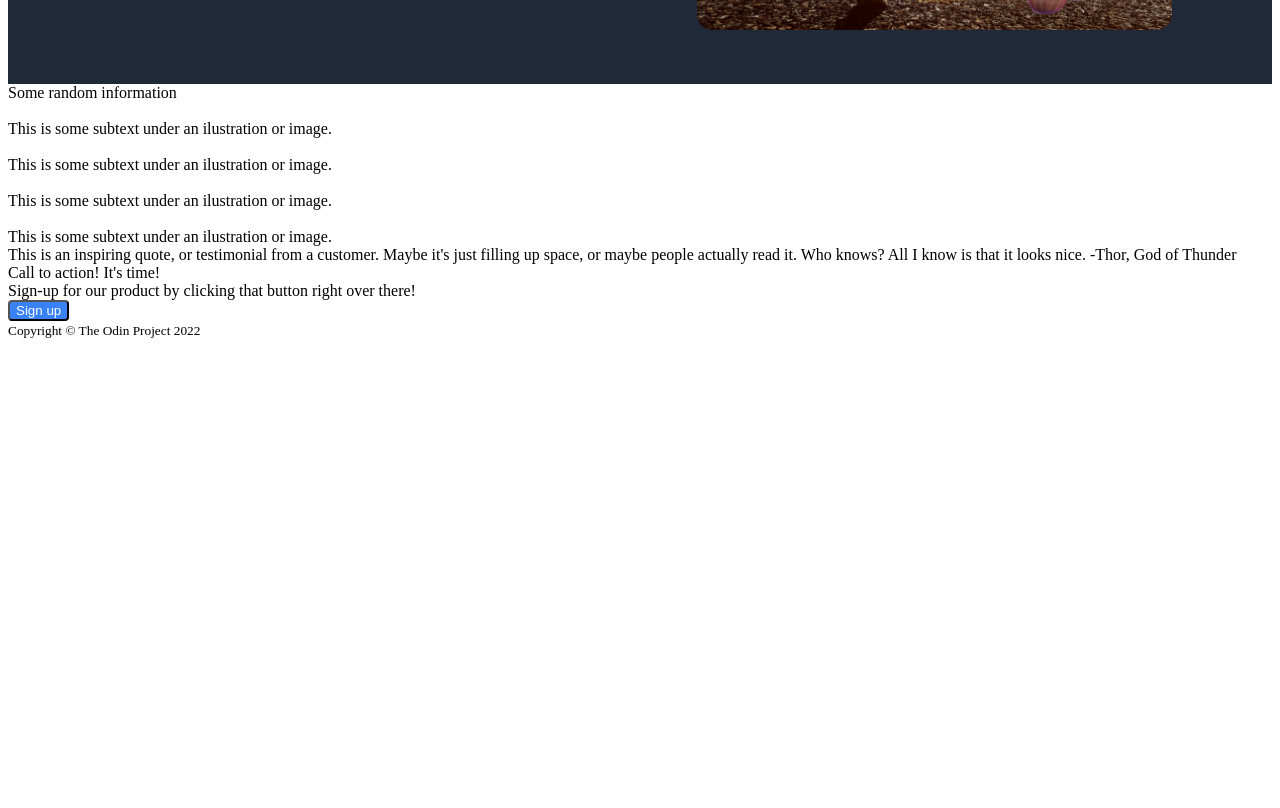
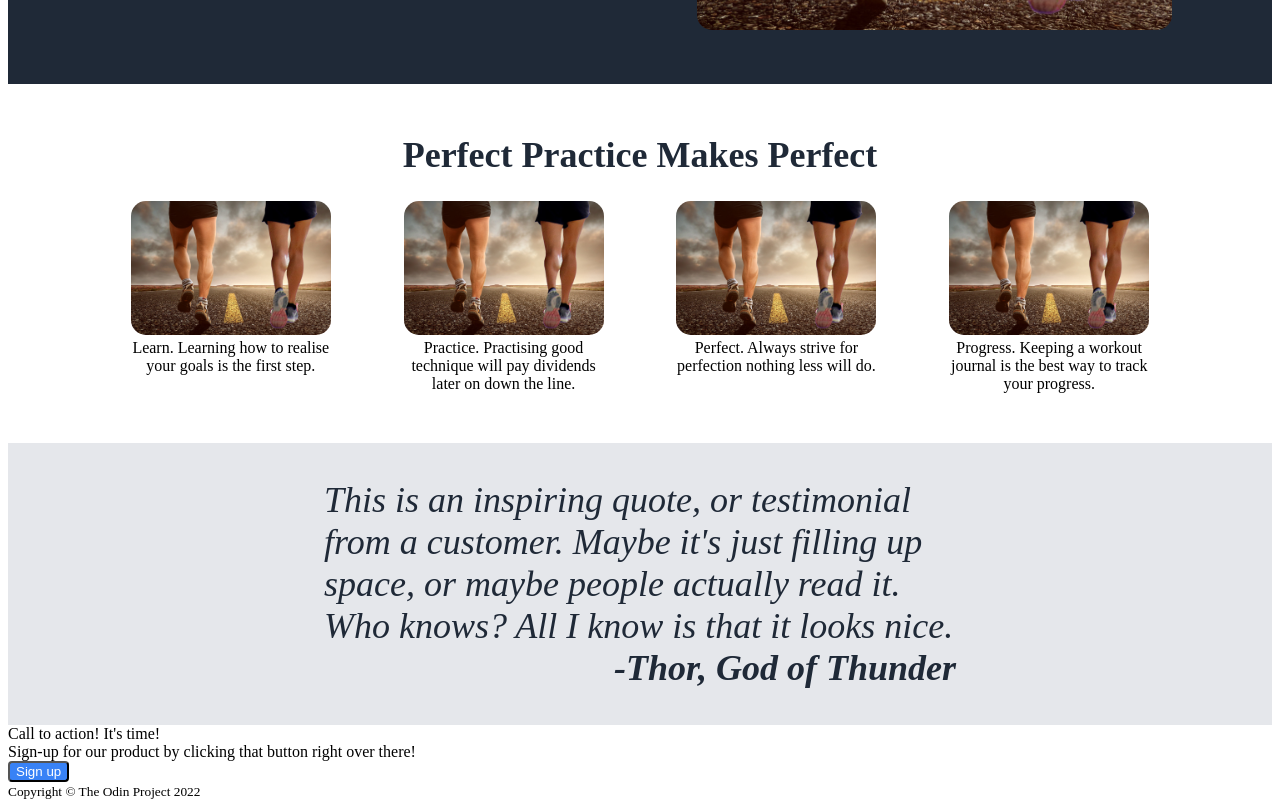
Before and after one commit to bigbeardie/landing-page, a plain HTML site: page index.html in a window 1280 px wide. Shown: the part 372-1180 px from the top of the page. Before the commit the page ends 800 px from the top, so only its background shows below. Drawn offline with Linux system fonts and the light colour scheme.

Commit message:
laid out and styled quote

```diff
--- a/index.html
+++ b/index.html
@@ -36,41 +36,44 @@
       </div>
     </div>
     <div class="information">
-        <div class="title">Some random information</div>
+        <div class="title">Perfect Practice Makes Perfect</div>
 
-        <div class="container">
+        <div class="perfect">
           <div class="info">
-            <img src="" alt="">
-            <div class="text">This is some subtext under an ilustration or image.</div>
+            <img id="fill" src="./img/jogging.jpg" alt="">
+            <div class="para">Learn. Learning how to realise your goals is the first step.</div>
           </div>
 
           <div class="info">
-            <img src="" alt="">
-            <div class="text">This is some subtext under an ilustration or image.</div>
+            <img id="fill" src="./img/jogging.jpg" alt="">
+            <div class="para">Practice. Practising good technique will pay dividends later on down the line.</div>
           </div>
 
           <div class="info">
-            <img src="" alt="">
-            <div class="text">This is some subtext under an ilustration or image.</div>
+            <img id="fill" src="./img/jogging.jpg" alt="">
+            <div class="para">Perfect. Always strive for perfection nothing less will do. </div>
           </div>
 
           <div class="info">
-            <img src="" alt="">
-            <div class="text">This is some subtext under an ilustration or image.</div>
+            <img id="fill" src="./img/jogging.jpg" alt="">
+            <div class="para">Progress. Keeping a workout journal is the best way to track your progress.</div>
           </div>
         </div>
 
     </div>
-    <div class="para">
-      <div class="text">This is an inspiring quote, or testimonial from a customer. Maybe it's just filling up space, or maybe people actually read it. Who knows? All I know is that it looks nice.
-        -Thor, God of Thunder
+    <div class="quote">
+      <blockquote class="para2">This is an inspiring quote, or testimonial from a customer.
+        Maybe it's just filling up space, or maybe people actually read it.
+        Who knows? All I know is that it looks nice.
+        <cite> -Thor, God of Thunder</cite>
+      </blockquote>
       </div>
     </div>
 
     <div class="action">
       <div class="container">
         <div class="heading">Call to action! It's time!</div>
-        <div class="text">Sign-up for our product by clicking that button right over there!</div>
+        <div class="para3">Sign-up for our product by clicking that button right over there!</div>
         <button class="sign-up">Sign up</button>
       </div>
 
--- a/style.css
+++ b/style.css
@@ -30,10 +30,6 @@ a {
 }
 
 
-
-/* needs a placeholder for image at correct size
-make sign up button blue*/
-
 .sect1 {
   display: flex;
   background-color: #1f2937;
@@ -50,7 +46,7 @@ make sign up button blue*/
 h1 {
   color: #f9faf8;
   font-size: 48px;
-  font-weight: extra-bold;
+  font-weight:bolder;
   flex-wrap: wrap;
 }
 
@@ -69,4 +65,56 @@ button {
   margin-right: auto;
   margin-left: auto;
   border-radius: 15px;
-  }
+}
+
+.information {
+  margin: 50px;
+}
+
+.title {
+  display: flex;
+  justify-content: center;
+  color: #1F2937;
+  font-size: 36px;
+  font-weight: bolder;
+  margin: 25px;
+}
+
+.perfect {
+  display: flex;
+  justify-content:space-evenly;
+  align-content: center;
+  text-align: center;
+}
+
+.para {
+  max-width: 200px;
+}
+
+#fill {
+  max-width: 200px;
+  border-radius: 15px;
+}
+
+.quote {
+  display: flex;
+  justify-content: center;
+  background-color: #e5e7eb;
+  font-size: 36px;
+  font-style: italic;
+  font-weight: lighter;
+  color: #1F2937;
+  text-align:left;
+
+}
+
+.para2 {
+  max-width: 50%;
+}
+
+cite {
+  display: block;
+  font-style: italic;
+  text-align: right;
+  font-weight: bold;
+}
```
